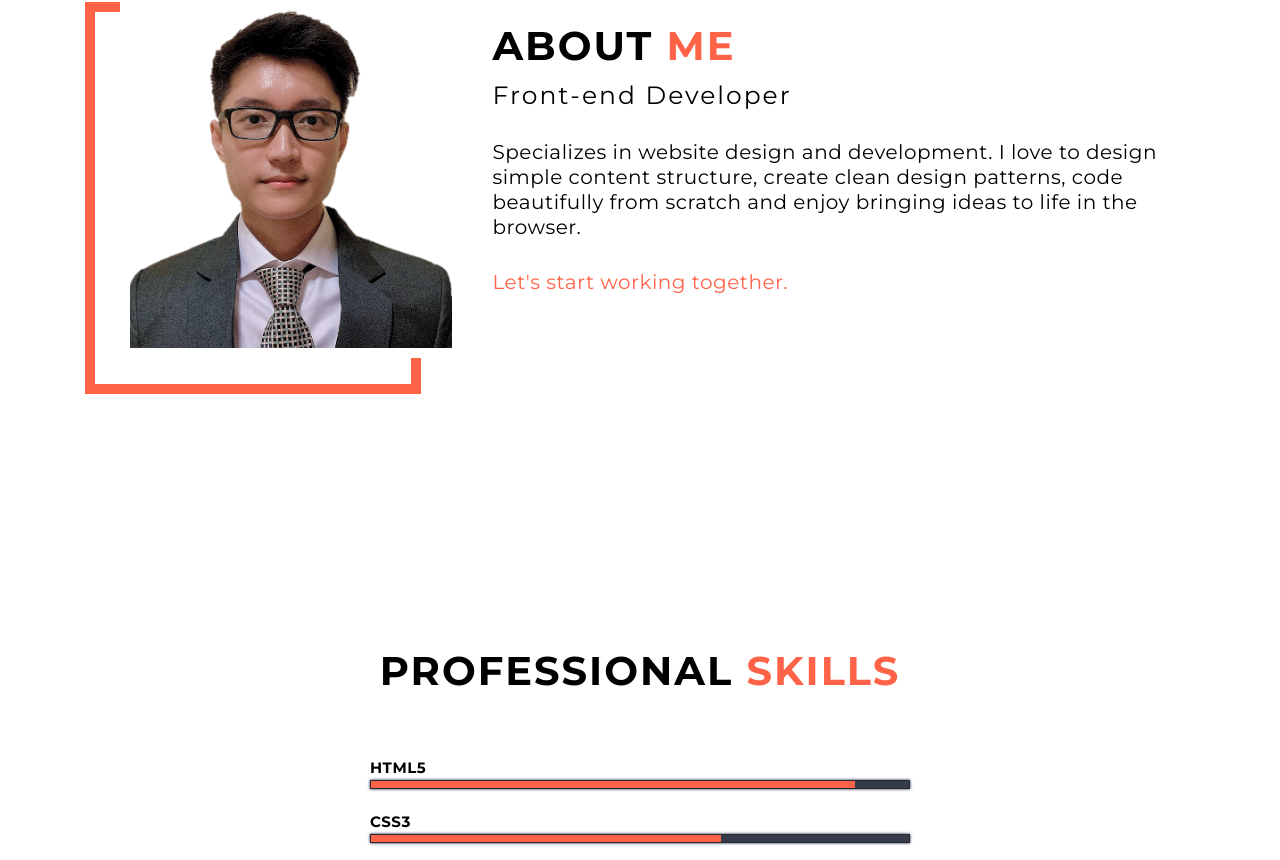
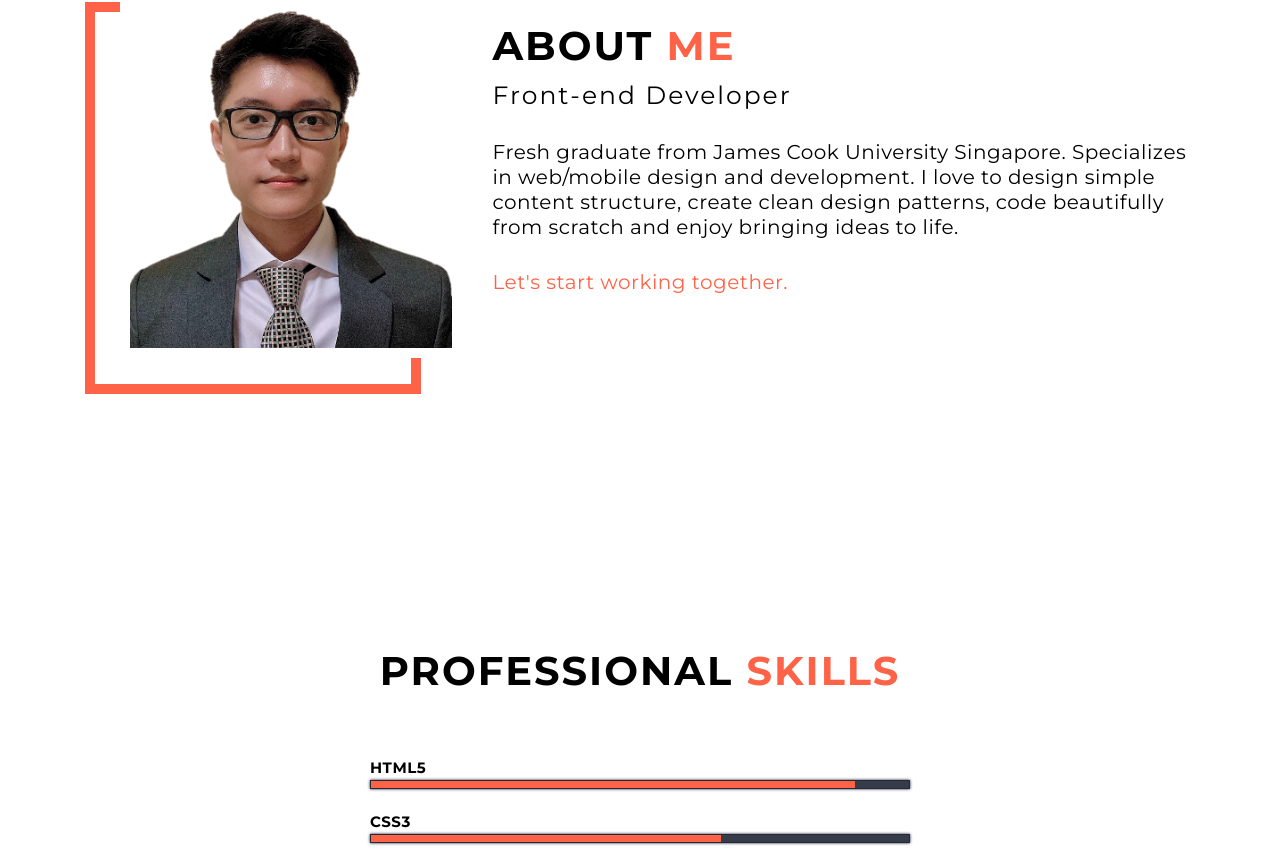
Before and after one commit to AungNaingThuErik/AungNaingThuErik.github.io, a plain HTML site: page index.html in a window 1280 px wide. Shown: the part 1042-1902 px from the top of the page. Drawn offline with Linux system fonts and the light colour scheme.

Commit message:
Updated About Me

```diff
--- a/index.html
+++ b/index.html
@@ -55,7 +55,7 @@
           <div class="col-right">
             <h1 class="section-title">About <span>me</span></h1>
             <h2>Front-end Developer</h2>
-            <p>Specializes in website design and development. I love to design simple content structure, create clean design patterns, code beautifully from scratch and enjoy bringing ideas to life in the browser. </p>
+            <p> Fresh graduate from James Cook University Singapore. Specializes in web/mobile design and development. I love to design simple content structure, create clean design patterns, code beautifully from scratch and enjoy bringing ideas to life. </p>
             <a href="#contact" class="cta">Let's start working together.</a>
           </div>
         </div>
```
